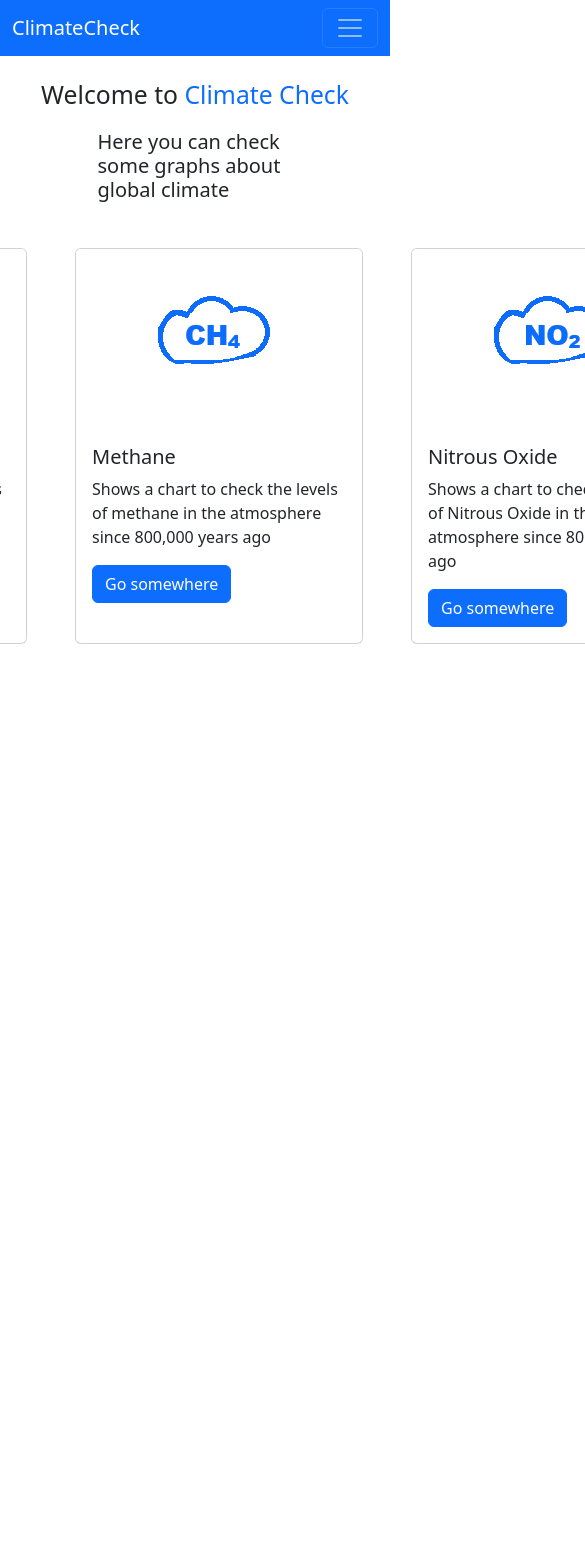
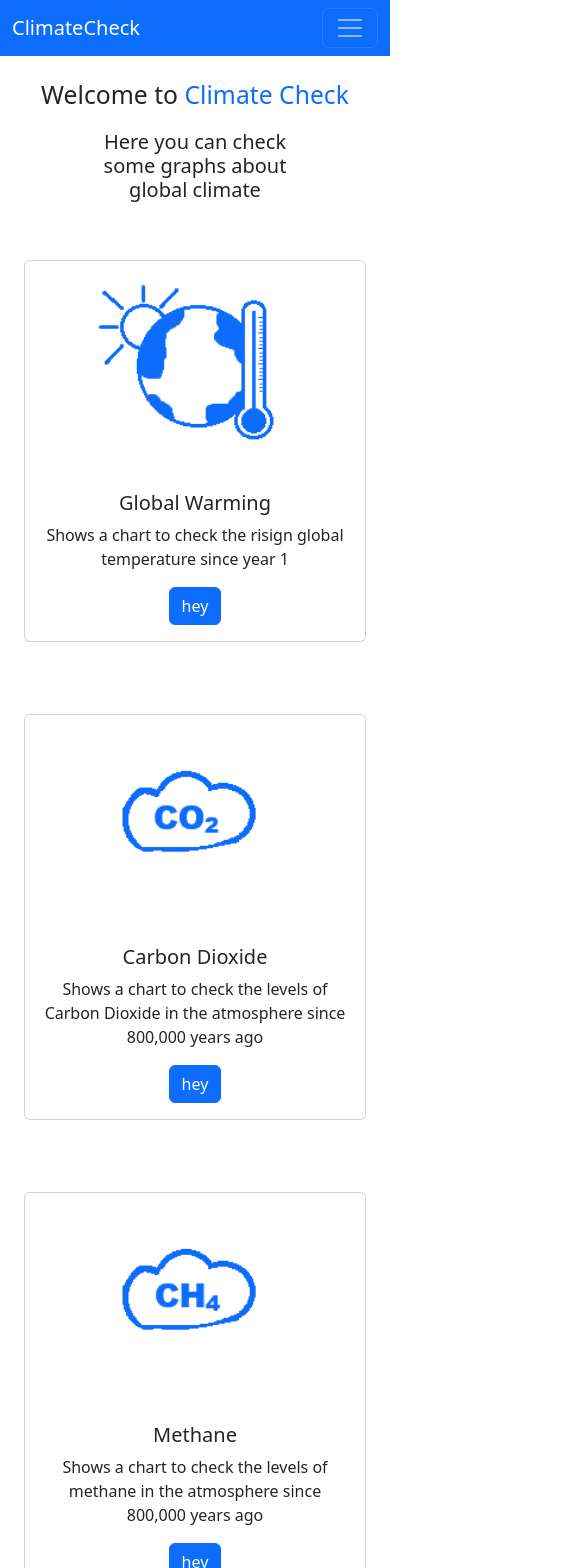
Before and after one commit to Lokze/ClimateCheck, a React (Create React App) app in the folder climatecheck/: page /gw/details in a window 390 px wide. Shown: the top 1568 px of the page, 585 px wide, since content can reach past the window. Before the commit the page ends 844 px from the top, so only its background shows below. Built offline with nearby package versions, Linux system fonts and the light colour scheme.

Commit message:
CARDS DONE

```diff
--- a/climatecheck/package.json
+++ b/climatecheck/package.json
@@ -12,6 +12,7 @@
     "react": "^18.3.1",
     "react-bootstrap": "^2.10.4",
     "react-dom": "^18.3.1",
+    "react-router-dom": "^6.26.2",
     "react-scripts": "5.0.1",
     "web-vitals": "^2.1.4"
   },
--- a/climatecheck/src/App.js
+++ b/climatecheck/src/App.js
@@ -7,24 +7,35 @@ import Cards from './modules/cards';
 function App() {
   return (
     <body>
+
+
    <NavbarModule/>
-
-    <Container fluid className="d-inline-flex p-4 justify-content-center">
+    <Container fluid className="text-center d-inline-flex p-4 justify-content-center">
       <h2>Welcome to <span className="highlighted-word font-weight-bold text-primary">Climate Check</span></h2>
     </Container>
-    <Container className='d-inline-flex p-4 justify-content-center w-100'>
+    <Container className='text-center d-inline-flex p-4 justify-content-center w-100'>
       <p className='h5 position-absolute  start-50 translate-middle'>Here you can check some graphs about global climate </p>
     </Container>
 
-<div className='d-flex flex-row position-absolute top-50 start-50 translate-middle '>
-    <Cards cardtype={"Gw"} ></Cards>
-    <Cards cardtype={"co2"} ></Cards>
-    <Cards cardtype={"ch4"} ></Cards>
-    <Cards cardtype={"no2"} ></Cards>
-    <Cards cardtype={"polar"} ></Cards>
+    <div className="container d-flex justify-content-center mt-3 mb-5">
+  <div className="row d-flex justify-content-center gap-4" style={{ width: '100%' }}>
+    <div className="col-12 col-md-4 col-lg-3 d-flex">
+      <Cards cardtype="Gw" />
+    </div>
+    <div className="col-12 col-md-4 col-lg-3 d-flex">
+      <Cards cardtype="co2" />
+    </div>
+    <div className="col-12 col-md-4 col-lg-3 d-flex">
+      <Cards cardtype="ch4" />
+    </div>
+    <div className="col-12 col-md-4 col-lg-3 d-flex">
+      <Cards cardtype="no2" />
+    </div>
+    <div className="col-12 col-md-4 col-lg-3 d-flex">
+      <Cards cardtype="polar" />
+    </div>
+  </div>
 </div>
-
-
     </body>
 
   );
--- a/climatecheck/src/modules/cards.js
+++ b/climatecheck/src/modules/cards.js
@@ -5,7 +5,7 @@ import co2img from './media/co2.png';
 import ch4img from './media/ch4.png';
 import no2img from './media/no2.png';
 import polarimg from './media/polar.png'
-
+import 'bootstrap/dist/css/bootstrap.css'
 
 function Cards({cardtype}) {
 
@@ -52,14 +52,14 @@ function Cards({cardtype}) {
         alert("error misisng card")
   }
   return (
-    <Card className='ms-5 mt-5' style={{ width: '18rem' }}>
+    <Card className=' text-center mt-5'>
       <Card.Img variant="top" src={img}/>
       <Card.Body>
         <Card.Title>{title}</Card.Title>
         <Card.Text>
           {desc}
         </Card.Text>
-        <Button variant="primary">Go somewhere</Button>
+       <Button variant="primary">hey</Button>
       </Card.Body>
     </Card>
   );
--- /dev/null
+++ b/climatecheck/src/pages/gw.js
@@ -0,0 +1,3 @@
+export const GlobalWarming = () => {
+    return (<h1>my notes</h1>);
+}
--- /dev/null
+++ b/climatecheck/src/pages/gwDetails.js
@@ -0,0 +1,3 @@
+export const GWDetails = () => {
+    return (<h1>this is a note</h1>);
+}
```
Also changed, not shown: climatecheck/src/Links.js (added, +16 -0 lines), climatecheck/src/pages/NotFoundPages.js (added, +9 -0 lines), 1 other file (tests, documents, lock files or other folders).
